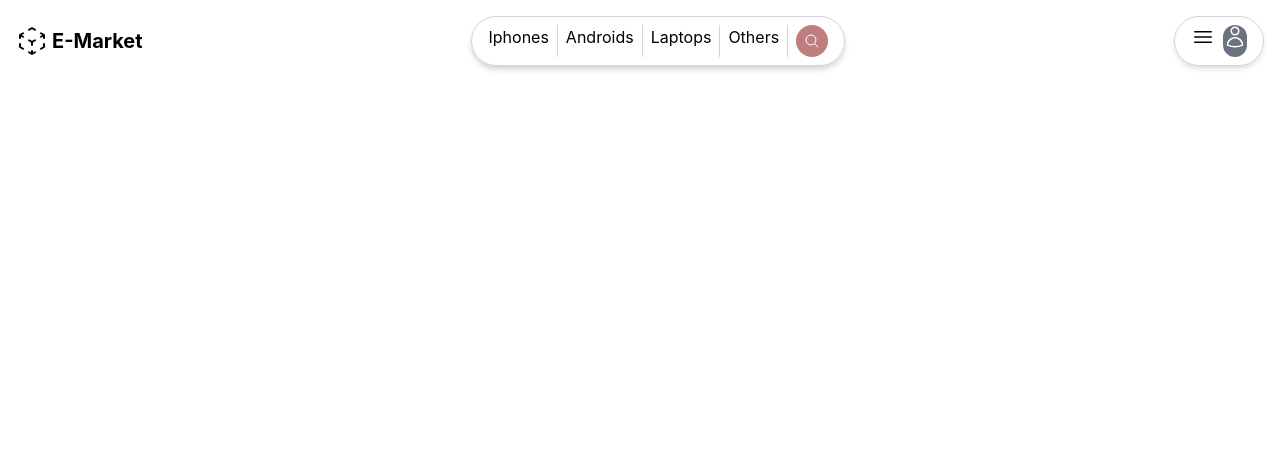
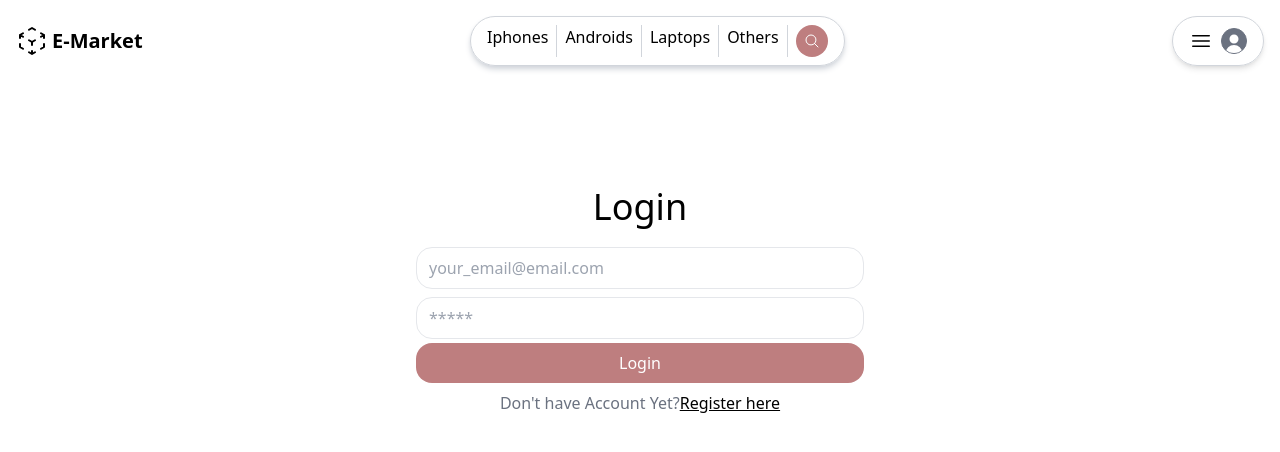
Before and after one commit to anjana-art/Ecommerce, a React (Create React App) app in the folder client/: page /login in a window 1280 px wide. Shown: the top 452 px of the page. Built offline with nearby package versions, Linux system fonts and the light colour scheme.

Commit message:
create routes and build login form

```diff
--- a/client/package.json
+++ b/client/package.json
@@ -8,6 +8,7 @@
     "@testing-library/user-event": "^13.5.0",
     "react": "^18.3.1",
     "react-dom": "^18.3.1",
+    "react-router-dom": "^6.26.0",
     "react-scripts": "5.0.1",
     "web-vitals": "^2.1.4"
   },
--- a/client/src/App.css
+++ b/client/src/App.css
@@ -1,3 +1,16 @@
 @tailwind base;
 @tailwind components;
 @tailwind utilities;
+
+input[type="text"],input[type="password"],input[type="email"]{
+    @apply w-full border my-1 py-2 px-3 rounded-2xl;
+}
+
+button{
+    @apply bg-gray-300;
+}
+
+button.primary{
+    background-color: '#BE7E7F';
+    @apply bg-primary p-2 w-full text-white rounded-2xl;
+}
--- a/client/src/App.js
+++ b/client/src/App.js
@@ -1,67 +1,21 @@
 import "./App.css";
+import { BrowserRouter as Router, Routes, Route } from "react-router-dom";
+import LandingPage from "./pages/LandingPage.js";
+import RegisterPage from "./pages/RegisterPage.js";
+import LoginPage from "./pages/LoginPage.js";
+import Layout from "./components/Layout.js";
 
 function App() {
   return (
-    <div>
-      <header className="flex p-4 justify-between">
-        <a href="" className="flex items-center gap-1">
-          <svg
-            xmlns="http://www.w3.org/2000/svg"
-            fill="none"
-            viewBox="0 0 24 24"
-            strokeWidth={1.5}
-            stroke="currentColor"
-            className="size-8"
-          >
-            <path
-              strokeLinecap="round"
-              strokeLinejoin="round"
-              d="m21 7.5-2.25-1.313M21 7.5v2.25m0-2.25-2.25 1.313M3 7.5l2.25-1.313M3 7.5l2.25 1.313M3 7.5v2.25m9 3 2.25-1.313M12 12.75l-2.25-1.313M12 12.75V15m0 6.75 2.25-1.313M12 21.75V19.5m0 2.25-2.25-1.313m0-16.875L12 2.25l2.25 1.313M21 14.25v2.25l-2.25 1.313m-13.5 0L3 16.5v-2.25"
-            />
-          </svg>
-          <span className="font-bold text-xl ">E-Market</span>
-        </a>
-
-        <div className="flex gap-2 border border-gray-300 rounded-full py-2 px-4 shadow-md shadow-gray-300">
-          <div>Iphones</div>
-          <div className=" border-l border-gray-300"></div>
-          <div>Androids</div>
-          <div className=" border-l border-gray-300"></div>
-          <div>Laptops</div>
-          <div className=" border-l border-gray-300"></div>
-          <div>Others</div>
-          <div className=" border-l border-gray-300"> </div>
-          <button className="bg-primary text-white p-2 rounded-full p-1">
-            <svg
-              xmlns="http://www.w3.org/2000/svg"
-              fill="none"
-              viewBox="0 0 24 24"
-              strokeWidth={1.5}
-              stroke="currentColor"
-              className="w-4 h-4"
-            >
-              <path
-                strokeLinecap="round"
-                strokeLinejoin="round"
-                d="m21 21-5.197-5.197m0 0A7.5 7.5 0 1 0 5.196 5.196a7.5 7.5 0 0 0 10.607 10.607Z"
-              />
-            </svg>
-          </button>
-        </div>
-
-        <div className="flex gap-2 border border-gray-300 rounded-full py-2 px-4 shadow-md">
-        <svg xmlns="http://www.w3.org/2000/svg" fill="none" viewBox="0 0 24 24" strokeWidth={1.5} stroke="currentColor" className="size-6">
-  <path strokeLinecap="round" strokeLinejoin="round" d="M3.75 6.75h16.5M3.75 12h16.5m-16.5 5.25h16.5" />
-</svg>
-
-<div className="bg-gray-500 text-white rounded-full"><svg xmlns="http://www.w3.org/2000/svg" fill="none" viewBox="0 0 24 24" strokeWidth={1.5} stroke="currentColor" className="size-6">
-  <path strokeLinecap="round" strokeLinejoin="round" d="M15.75 6a3.75 3.75 0 1 1-7.5 0 3.75 3.75 0 0 1 7.5 0ZM4.501 20.118a7.5 7.5 0 0 1 14.998 0A17.933 17.933 0 0 1 12 21.75c-2.676 0-5.216-.584-7.499-1.632Z" />
-</svg>
-</div>
-
-        </div>
-      </header>
-    </div>
+    <Router>
+      <Routes>
+        <Route path="/" element={<Layout />}>
+          <Route index element={<LandingPage />}></Route>
+          <Route path="/login" element={<LoginPage />}></Route>
+          <Route path="/register" element={<RegisterPage />}></Route>
+        </Route>
+      </Routes>
+    </Router>
   );
 }
 
--- /dev/null
+++ b/client/src/components/Header.js
@@ -0,0 +1,74 @@
+import React from 'react';
+import {Link} from 'react-router-dom';
+
+
+const Header = () => {
+  return (
+    <div>
+        <div>
+    <header className="flex  justify-between">
+      <a href="" className="flex items-center gap-1">
+        <svg
+          xmlns="http://www.w3.org/2000/svg"
+          fill="none"
+          viewBox="0 0 24 24"
+          strokeWidth={1.5}
+          stroke="currentColor"
+          className="size-8"
+        >
+          <path
+            strokeLinecap="round"
+            strokeLinejoin="round"
+            d="m21 7.5-2.25-1.313M21 7.5v2.25m0-2.25-2.25 1.313M3 7.5l2.25-1.313M3 7.5l2.25 1.313M3 7.5v2.25m9 3 2.25-1.313M12 12.75l-2.25-1.313M12 12.75V15m0 6.75 2.25-1.313M12 21.75V19.5m0 2.25-2.25-1.313m0-16.875L12 2.25l2.25 1.313M21 14.25v2.25l-2.25 1.313m-13.5 0L3 16.5v-2.25"
+          />
+        </svg>
+        <span className="font-bold text-xl ">E-Market</span>
+      </a>
+
+      <div className="flex gap-2 border border-gray-300 rounded-full py-2 px-4 shadow-md shadow-gray-300">
+        <div>Iphones</div>
+        <div className=" border-l border-gray-300"></div>
+        <div>Androids</div>
+        <div className=" border-l border-gray-300"></div>
+        <div>Laptops</div>
+        <div className=" border-l border-gray-300"></div>
+        <div>Others</div>
+        <div className=" border-l border-gray-300"> </div>
+        <button className="bg-primary text-white p-2 rounded-full p-1">
+          <svg
+            xmlns="http://www.w3.org/2000/svg"
+            fill="none"
+            viewBox="0 0 24 24"
+            strokeWidth={1.5}
+            stroke="currentColor"
+            className="w-4 h-4"
+          >
+            <path
+              strokeLinecap="round"
+              strokeLinejoin="round"
+              d="m21 21-5.197-5.197m0 0A7.5 7.5 0 1 0 5.196 5.196a7.5 7.5 0 0 0 10.607 10.607Z"
+            />
+          </svg>
+        </button>
+      </div>
+
+      <Link to='/login' className="flex  items-center gap-2 border border-gray-300 rounded-full py-2 px-4 shadow-md">
+      <svg xmlns="http://www.w3.org/2000/svg" fill="none" viewBox="0 0 24 24" strokeWidth={1.5} stroke="currentColor" className="size-6">
+<path strokeLinecap="round" strokeLinejoin="round" d="M3.75 6.75h16.5M3.75 12h16.5m-16.5 5.25h16.5" />
+</svg>
+
+<div className="bg-gray-500 text-white rounded-full border border-gray-500 overflow-hidden " ><svg xmlns="http://www.w3.org/2000/svg" viewBox="0 0 24 24" fill="currentColor" className="size-6 relative top-1">
+<path fillRule="evenodd" d="M7.5 6a4.5 4.5 0 1 1 9 0 4.5 4.5 0 0 1-9 0ZM3.751 20.105a8.25 8.25 0 0 1 16.498 0 .75.75 0 0 1-.437.695A18.683 18.683 0 0 1 12 22.5c-2.786 0-5.433-.608-7.812-1.7a.75.75 0 0 1-.437-.695Z" clipRule="evenodd" />
+</svg>
+
+</div>
+
+      </Link>
+    </header>
+  </div>
+
+    </div>
+  )
+}
+
+export default Header
--- /dev/null
+++ b/client/src/components/Layout.js
@@ -0,0 +1,14 @@
+import React from 'react'
+import Header from './Header'
+import { Outlet } from 'react-router-dom'
+
+const Layout = () => {
+  return (
+    <div className='p-4 flex flex-col min-h-screen'>
+      <Header/>
+      <Outlet/>
+    </div>
+  )
+}
+
+export default Layout
--- a/client/src/index.css
+++ b/client/src/index.css
@@ -1,13 +1,3 @@
-body {
-  margin: 0;
-  font-family: -apple-system, BlinkMacSystemFont, 'Segoe UI', 'Roboto', 'Oxygen',
-    'Ubuntu', 'Cantarell', 'Fira Sans', 'Droid Sans', 'Helvetica Neue',
-    sans-serif;
-  -webkit-font-smoothing: antialiased;
-  -moz-osx-font-smoothing: grayscale;
-}
-
-code {
-  font-family: source-code-pro, Menlo, Monaco, Consolas, 'Courier New',
-    monospace;
-}
+@tailwind base;
+@tailwind components;
+@tailwind utilities;
--- /dev/null
+++ b/client/src/pages/LandingPage.js
@@ -0,0 +1,11 @@
+import React from 'react';
+import {Link} from 'react-router-dom';
+import LoginPage from './LoginPage';
+
+const LandingPage = () => {
+  return (
+<div>    LandingPage
+</div>  )
+}
+
+export default LandingPage
--- /dev/null
+++ b/client/src/pages/LoginPage.js
@@ -0,0 +1,25 @@
+import React from "react";
+import { Link } from "react-router-dom";
+
+const LoginPage = () => {
+  return (
+    <div className="mt-4 grow flex items-center justify-around">
+      <div className="mb-64">
+        <h1 className="text-4xl text-center mb-4">Login </h1>
+        <form className="max-w-md mx-auto ">
+          <input type="email" placeholder="your_email@email.com"></input>
+          <input type="password" placeholder="*****"></input>
+          <button className="primary">Login</button>
+          <div className="text-center py-2 text-gray-500">
+            Don't have Account Yet?
+            <Link className="underline text-black" to="/register">
+              Register here
+            </Link>
+          </div>
+        </form>
+      </div>
+    </div>
+  );
+};
+
+export default LoginPage;
--- /dev/null
+++ b/client/src/pages/RegisterPage.js
@@ -0,0 +1,11 @@
+import React from 'react'
+
+const RegisterPage = () => {
+  return (
+    <div>
+      <h1>Register Page</h1>
+    </div>
+  )
+}
+
+export default RegisterPage
```
Also changed, not shown: 1 other file (tests, documents, lock files or other folders).
